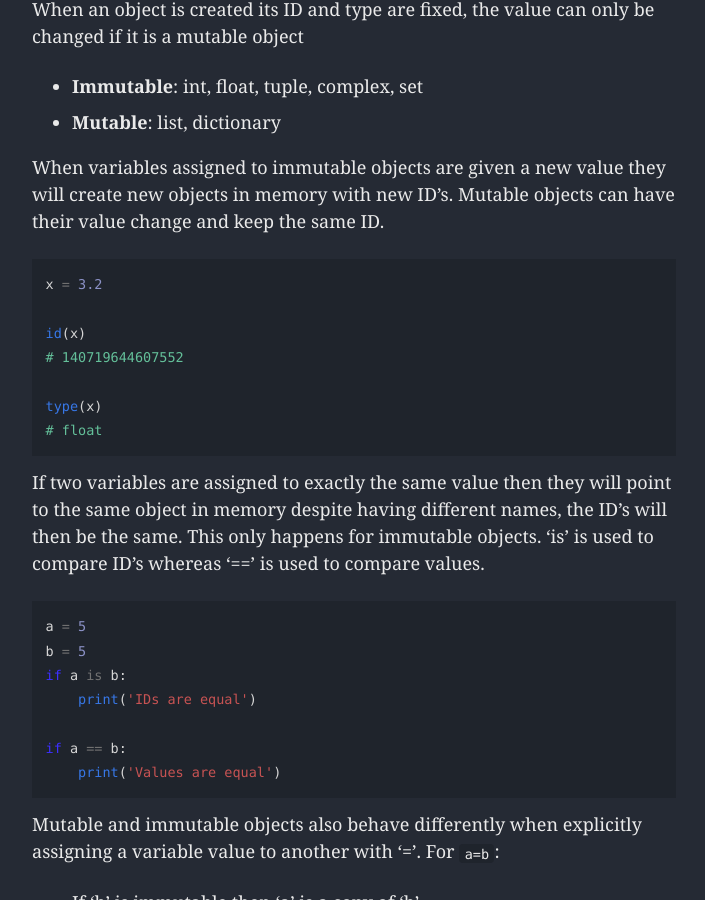
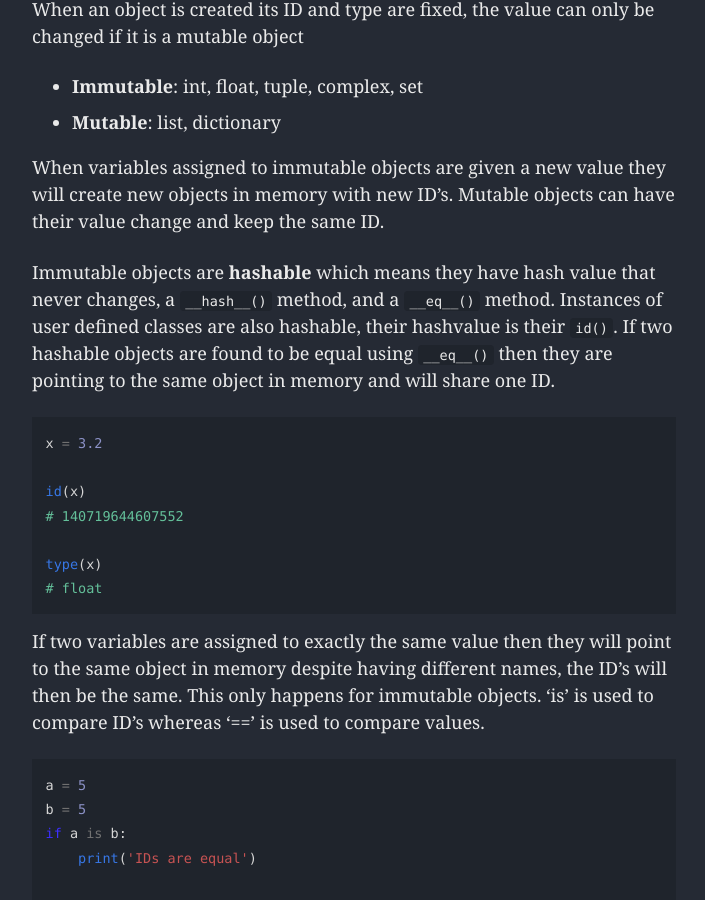
Before and after one commit to mdwcrft/mdwcrft.github.io, a Jekyll site: the page built from _posts/2019-03-01-python-basics.md, in a window 1280 px wide and 900 px high, scrolled down 5905 px. Shown: the whole window, without its empty margins (286-991 px from the left). Built offline with Jekyll 4.4.1, drawn with Linux system fonts in a browser that asks for light colours; cached includes are drawn as plain includes; nearby versions of some CDN libraries.

Commit message:
Add 'hashable' definition

````diff
--- a/_posts/2019-03-01-python-basics.md
+++ b/_posts/2019-03-01-python-basics.md
@@ -223,6 +223,8 @@ When an object is created its ID and type are fixed, the value can only be chang
 
 When variables assigned to immutable objects are given a new value they will create new objects in memory with new ID's. Mutable objects can have their value change and keep the same ID.
 
+Immutable objects are **hashable** which means they have hash value that never changes, a `__hash__()` method, and a `__eq__()` method. Instances of user defined classes are also hashable, their hashvalue is their `id()`. If two hashable objects are found to be equal using `__eq__()` then they are pointing to the same object in memory and will share one ID.
+
 ```python
 x = 3.2
 
````
